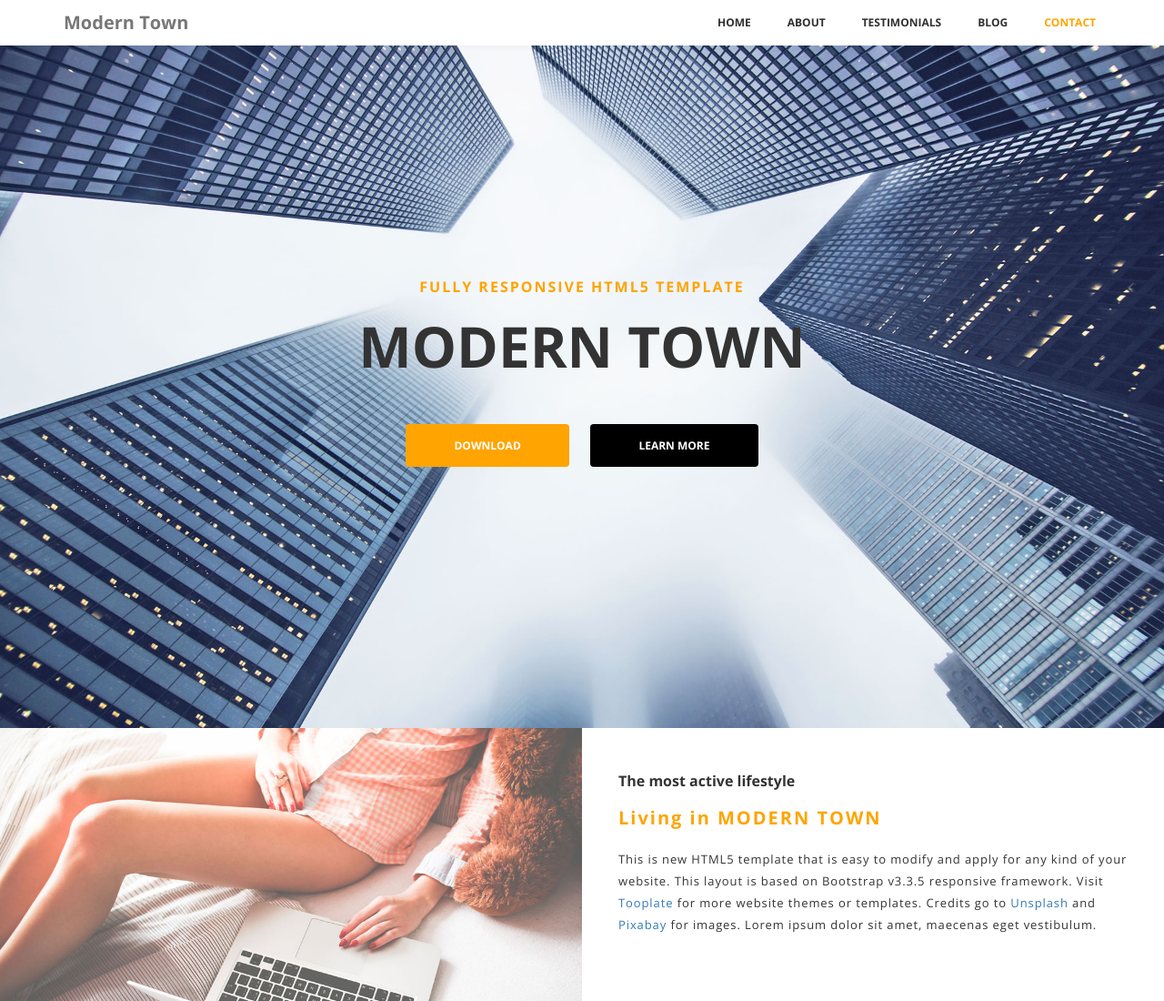
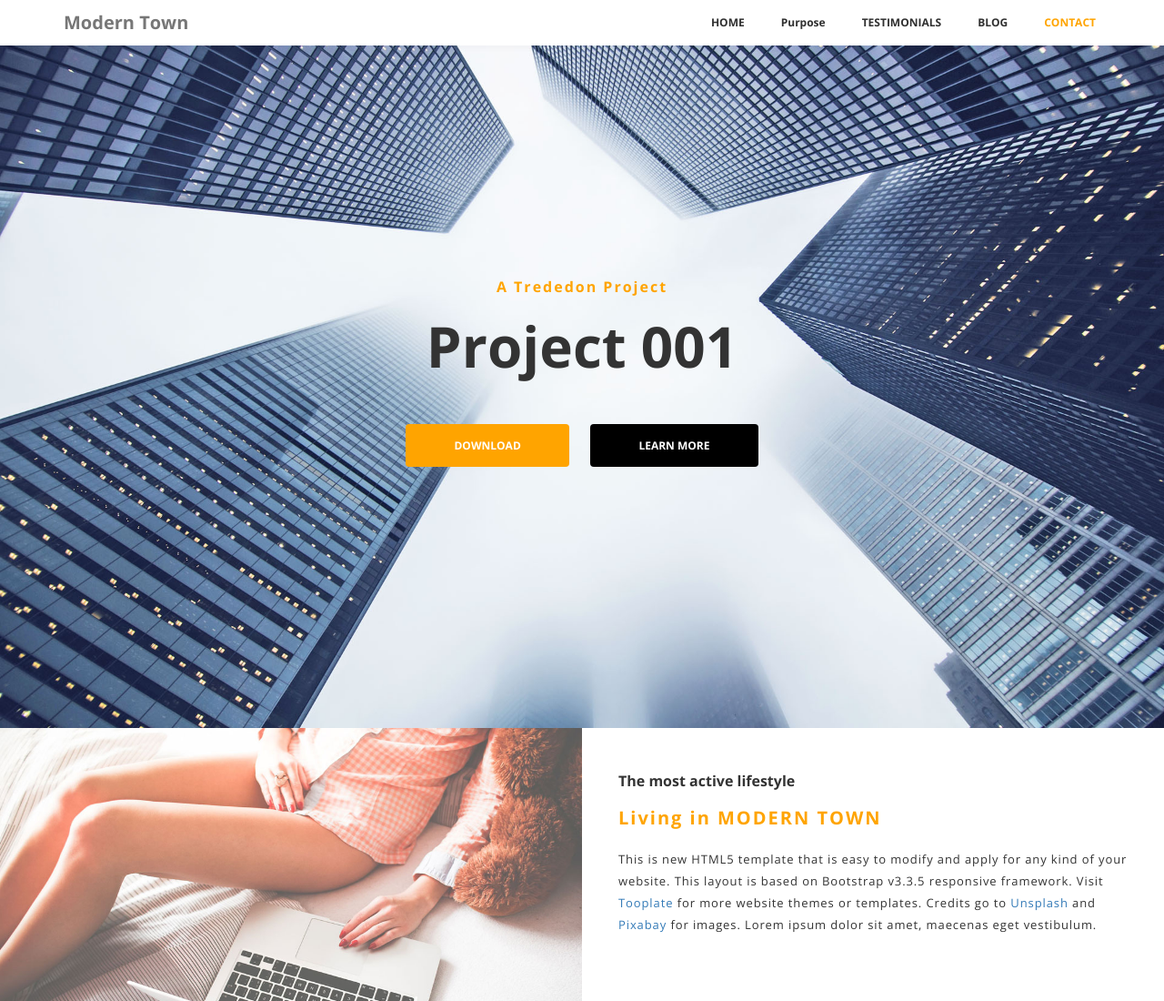
Before and after one commit to Trededon/Project01, a plain HTML site: page index.html in a window 1280 px wide. Shown: the top 1100 px of the page at 91% size. Drawn offline with nearby package versions, Linux system fonts and the light colour scheme; a script that the page names is missing.

Commit message:
Update Index

```diff
--- a/index.html
+++ b/index.html
@@ -3,7 +3,7 @@
 <head>
 
 	<meta charset="utf-8">
-	<title>Modern Town - Responsive HTML5 Template</title>
+	<title>Project01</title>
 
 	<meta http-equiv="X-UA-Compatible" content="IE=Edge">
 	<meta name="viewport" content="width=device-width, initial-scale=1">
@@ -35,8 +35,8 @@ http://www.tooplate.com/view/2077-modern-town
 		<div class="row">
 
 			<div class="col-md-12 col-sm-12">
-				<h3 class="wow fadeInDown" data-wow-delay="0.2s">FULLY RESPONSIVE HTML5 TEMPLATE</h3>
-				<h1 class="wow fadeInDown">MODERN TOWN</h1>
+				<h3 class="wow fadeInDown" data-wow-delay="0.2s">A Trededon Project</h3>
+				<h1 class="wow fadeInDown">Project 001</h1>
 				<a href="#" class="btn btn-danger wow fadeInUp" data-wow-delay="0.4s">DOWNLOAD</a>
 				<a href="#about" class="btn btn-default smoothScroll wow fadeInUp" data-wow-delay="0.6s">LEARN MORE</a>
 			</div>
@@ -62,7 +62,7 @@ http://www.tooplate.com/view/2077-modern-town
 		<div class="collapse navbar-collapse">
 			<ul class="nav navbar-nav navbar-right main-navigation">
 				<li><a href="#home" class="smoothScroll">HOME</a></li>
-				<li><a href="#about" class="smoothScroll">ABOUT</a></li>
+				<li><a href="#about" class="smoothScroll">Purpose</a></li>
                 <li><a href="#testimonial" class="smoothScroll">TESTIMONIALS</a></li>
 				<li><a href="#blog" class="smoothScroll">BLOG</a></li>
 				<li><a href="#contact" class="smoothScroll">CONTACT</a></li>
```
